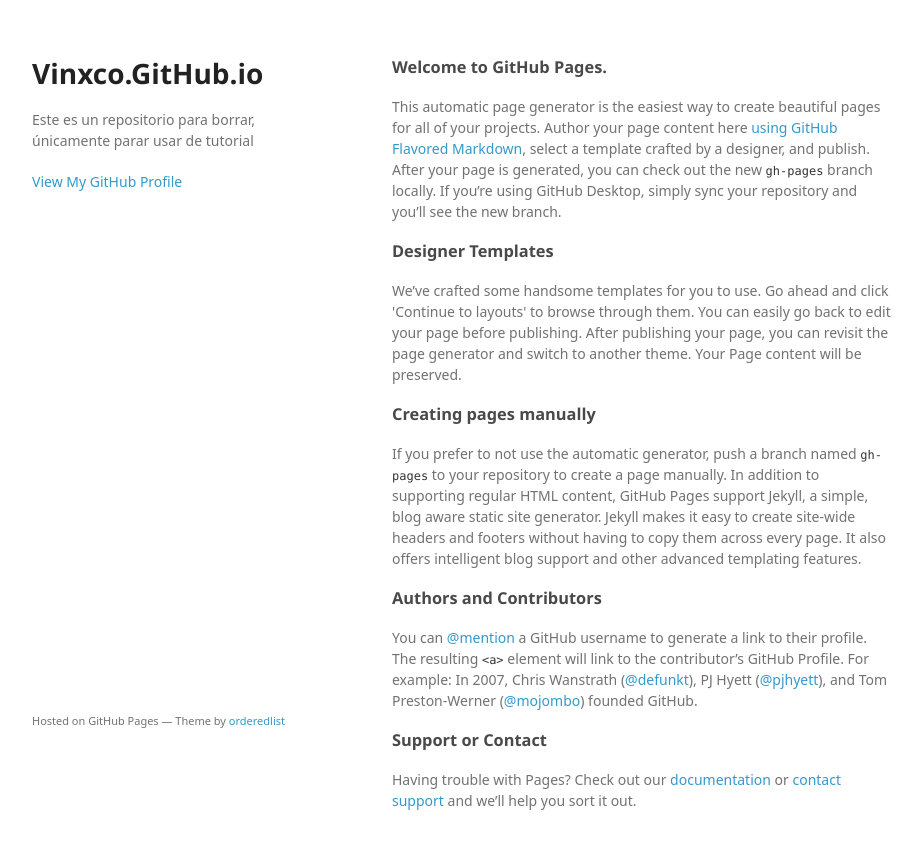
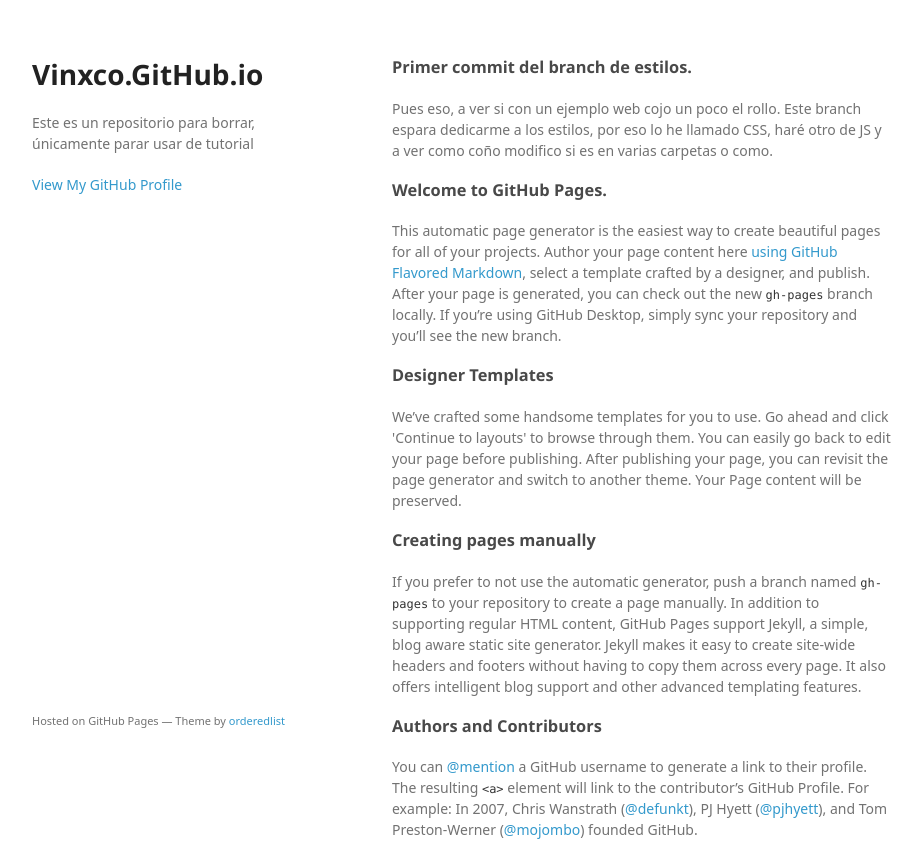
Before and after one commit to Vinxco/vinxco.github.io, a plain HTML site: page index.html in a window 1280 px wide. Shown: the top 843 px of the page, without its empty margins (178-1100 px from the left). Drawn offline with Linux system fonts and the light colour scheme; a web font is replaced by a local one.

Commit message:
Esta Rama es para variar estilos
Voy a probar con dos ramas, esta la usaré para trastear con estilos

```diff
--- a/index.html
+++ b/index.html
@@ -23,7 +23,11 @@
 
       </header>
       <section>
-        <h3>
+
+<h3>Primer commit del branch de estilos.</h3>
+
+<p>Pues eso, a ver si con un ejemplo web cojo un poco el rollo. Este branch espara dedicarme a los estilos, por eso lo he llamado CSS, haré otro de JS y a ver como coño modifico si es en varias carpetas o como.</p>
+<h3>
 <a id="welcome-to-github-pages" class="anchor" href="#welcome-to-github-pages" aria-hidden="true"><span aria-hidden="true" class="octicon octicon-link"></span></a>Welcome to GitHub Pages.</h3>
 
 <p>This automatic page generator is the easiest way to create beautiful pages for all of your projects. Author your page content here <a href="https://guides.github.com/features/mastering-markdown/">using GitHub Flavored Markdown</a>, select a template crafted by a designer, and publish. After your page is generated, you can check out the new <code>gh-pages</code> branch locally. If you’re using GitHub Desktop, simply sync your repository and you’ll see the new branch.</p>
--- a/stylesheets/styles.css
+++ b/stylesheets/styles.css
@@ -72,7 +72,7 @@
 }
 
 h1, h2, h3 {
-  line-height:1.1;
+  line-height:1.2;
 }
 
 h1 {
```
